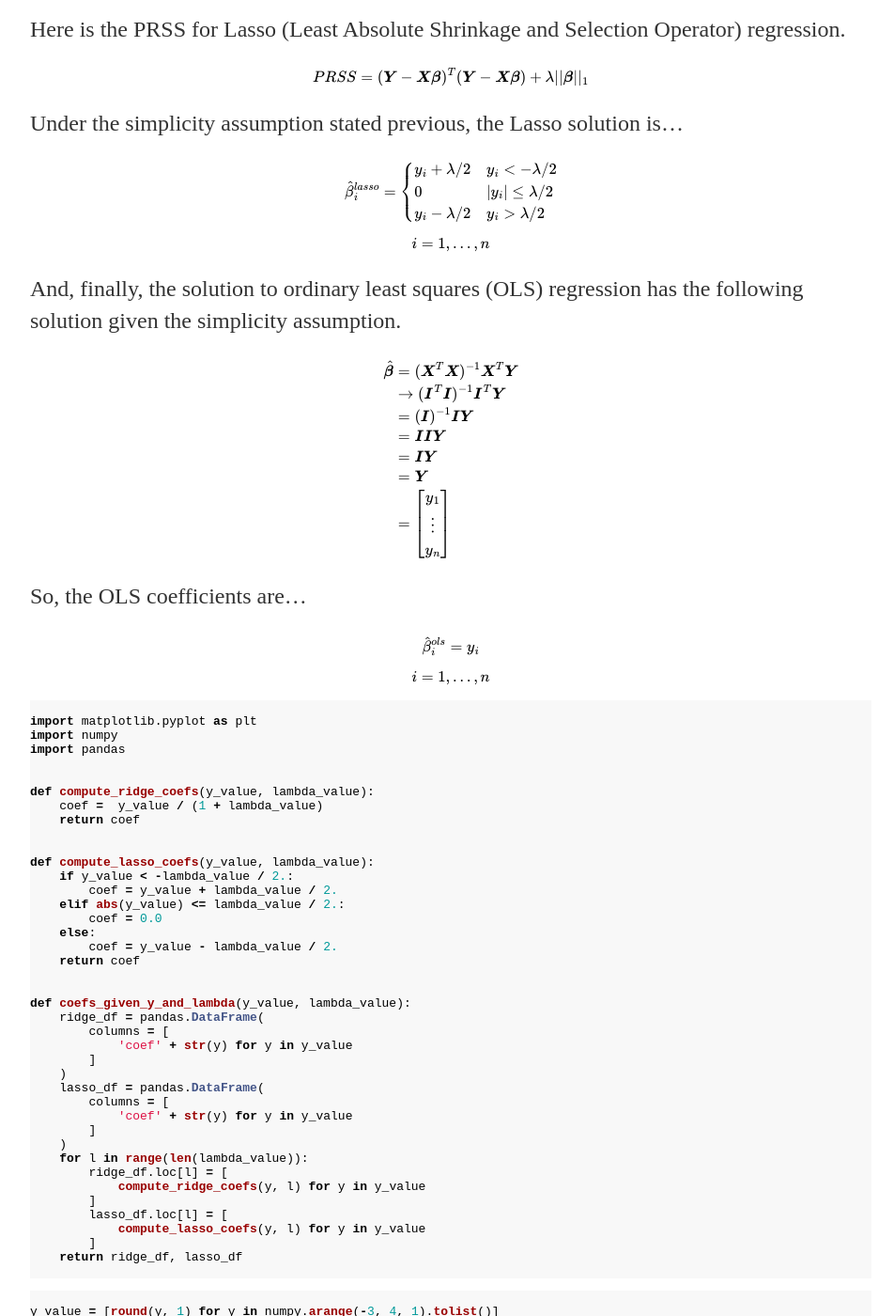
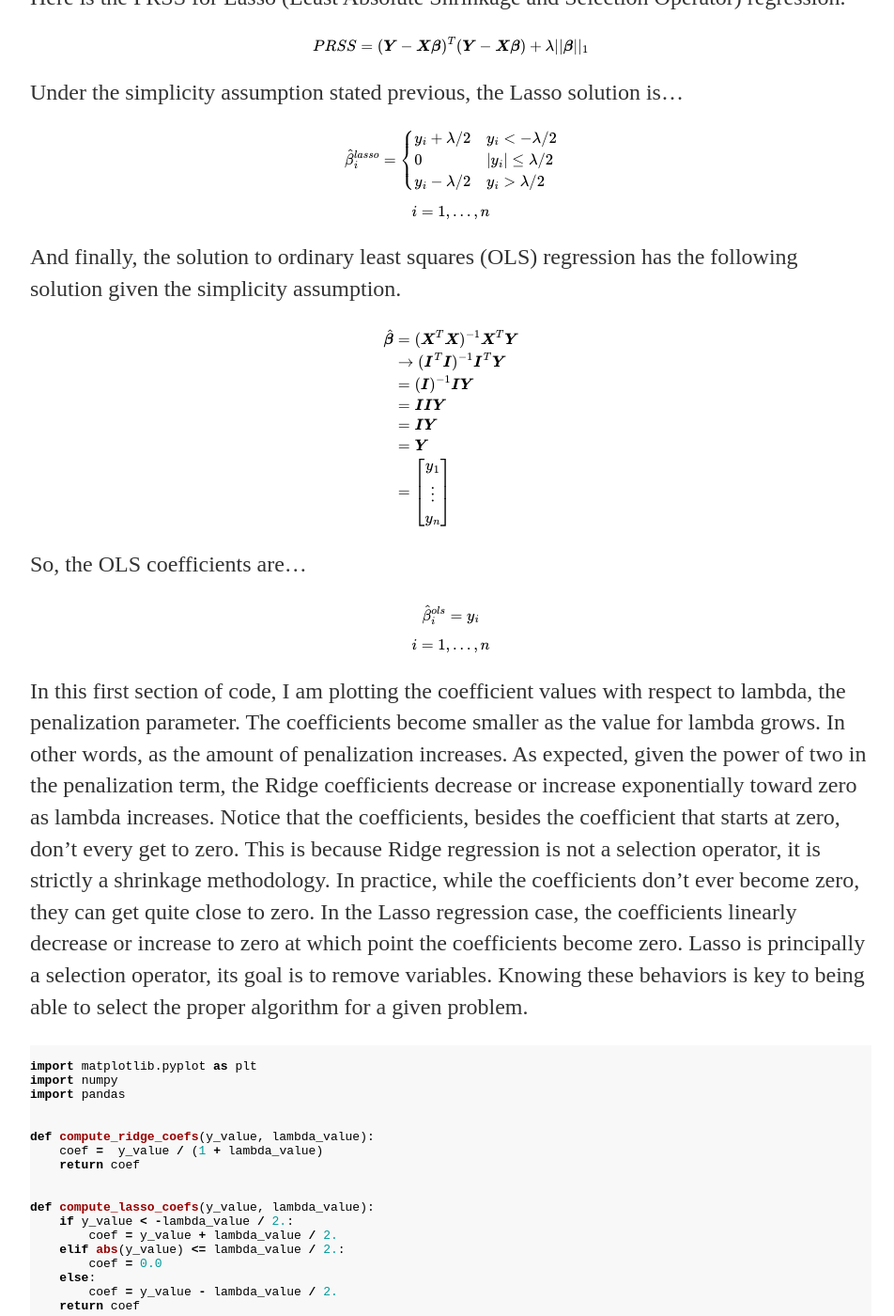
Before and after one commit to aaron-c-jones/aaron-c-jones.github.io, a Jekyll site: the page built from _posts/2018-03-04-aaron-jones-regularized-coefficients.md, in a window 1280 px wide and 1400 px high, scrolled down 1989 px. Shown: the whole window at 94% size, without its empty margins (160-1112 px from the left). Built offline with Jekyll 4.4.1, drawn with Linux system fonts in a browser that asks for light colours; formulas are drawn with MathJax 3; some of the changed text lies outside the part shown.

Commit message:
regularized coefficient post

````diff
--- a/_posts/2018-03-04-aaron-jones-regularized-coefficients.md
+++ b/_posts/2018-03-04-aaron-jones-regularized-coefficients.md
@@ -4,11 +4,11 @@
 date: 2018-03-07
 ---
 
-I use regularized regressions, be it Lasso, Ridge, or Elastic Net, frequently. It is critical and interesting to understand the relative behavior of the coefficients across methodologies. In order to compare the coefficients, I first derive the formulation of the coefficients for both Ridge, which has a nice closed form solution. The LASSO solution I will simply state for the time being. For simplicity, I assume that $\boldsymbol{X}$, the matrix of features, is $\boldsymbol{I}_{nxn}$, the identity matrix (1s on the diagonal, 0s everywhere else). All of the derivations are done using matrix notation.
+I use regularized regressions, be it Lasso, Ridge, or Elastic Net, frequently. It is critical and interesting to understand the relative behavior of the coefficients across methodologies. In order to compare the coefficients, I first derive the formulation of the coefficients for Ridge regression, which has a nice closed form solution. I will simply state the Lasso solution for the time being. For simplicity, I assume that $\boldsymbol{X}$, the matrix of features, is $\boldsymbol{I}_{nxn}$, the identity matrix (1s on the diagonal, 0s everywhere else). All of the derivations are done using matrix notation.
 
 Let PRSS = Penalized Residual Sum of Squares (i.e. the expression that is going to be minimized).
 
-Starting with Ridge regression whose penalization term features the square of the coefficients.
+Here is the PRSS for Ridge regression.
 
 $$PRSS=(\boldsymbol{Y}-\boldsymbol{X}\boldsymbol{\beta})^{T}(\boldsymbol{Y}-\boldsymbol{X}\boldsymbol{\beta})+\lambda\boldsymbol{\beta}^{T}\boldsymbol{\beta}$$
 
@@ -81,7 +81,7 @@
 
 $$i=1,\dots,n$$
 
-And, finally, the solution to ordinary least squares (OLS) regression has the following solution given the simplicity assumption.
+And finally, the solution to ordinary least squares (OLS) regression has the following solution given the simplicity assumption.
 
 $$
 \begin{aligned}
@@ -100,6 +100,8 @@
 $$\hat{\beta}_{i}^{ols}=y_{i}$$
 
 $$i=1,\dots,n$$
+
+In this first section of code, I am plotting the coefficient values with respect to lambda, the penalization parameter. The coefficients become smaller as the value for lambda grows. In other words, as the amount of penalization increases. As expected, given the power of two in the penalization term, the Ridge coefficients decrease or increase exponentially toward zero as lambda increases. Notice that the coefficients, besides the coefficient that starts at zero, don't every get to zero. This is because Ridge regression is not a selection operator, it is strictly a shrinkage methodology. In practice, while the coefficients don't ever become zero, they can get quite close to zero. In the Lasso regression case, the coefficients linearly decrease or increase to zero at which point the coefficients become zero. Lasso is principally a selection operator, its goal is to remove variables. Knowing these behaviors is key to being able to select the proper algorithm for a given problem.
 
 ```python
 
@@ -178,6 +180,7 @@
 ![](/images/2018-03-04-aaron-jones-regularized-coefficients_files/figure-markdown_github/output_5_1.png)
 
 
+In this next chunk, the coefficients are being plotted with respect to the y values given a constant lambda (here, lambda equals 2). As expected, the OLS y to coefficient relationship is linear with a slope of one. The Ridge relationship, because it is strictly a shrinkage methodology, is also linear, but with a slope less than one. The Ridge coefficients are closer to zero on both the positive and negative side than the OLS coefficients. Lastly, the Lasso coefficients have a linear behavior unless the y value is between $-\lambda/2$ and $\lambda/2$, in this case -1 and 1, in which case the coefficients are zero. However, at the start, the Lasso coefficients are closer to zero than the OLS coefficients, but not as close to zero as the Ridge coefficients. To reiterate, understanding how the regression coefficients behave in each of these methodologies is important when attempting to apply these regressions to actual problems.
 
 ```python
 
@@ -226,6 +229,8 @@
         lambda1_df['y'], lambda1_df[column],
         color = colors[index], label = column
     )
+plt.xlabel('Y')
+plt.ylabel('Coefficient')
 plt.legend()
 
 ```
````
Also changed, not shown: images/2018-03-04-aaron-jones-regularized-coefficients_files/figure-markdown_github/output_8_1.png.
